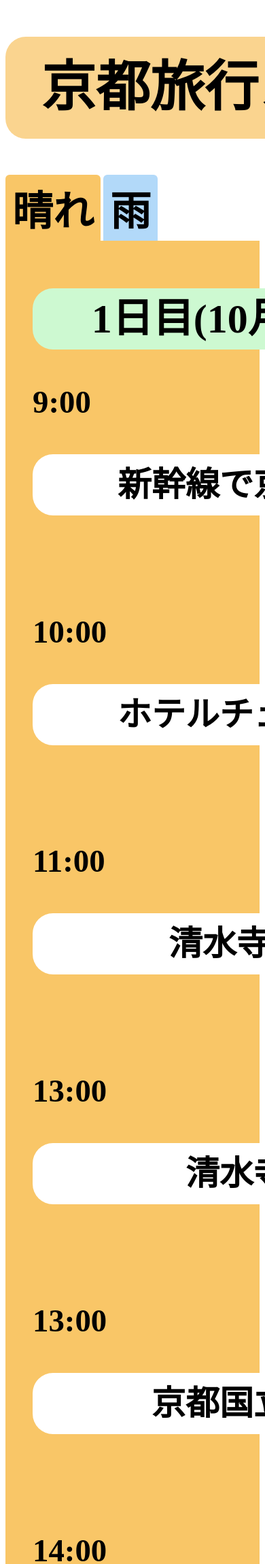
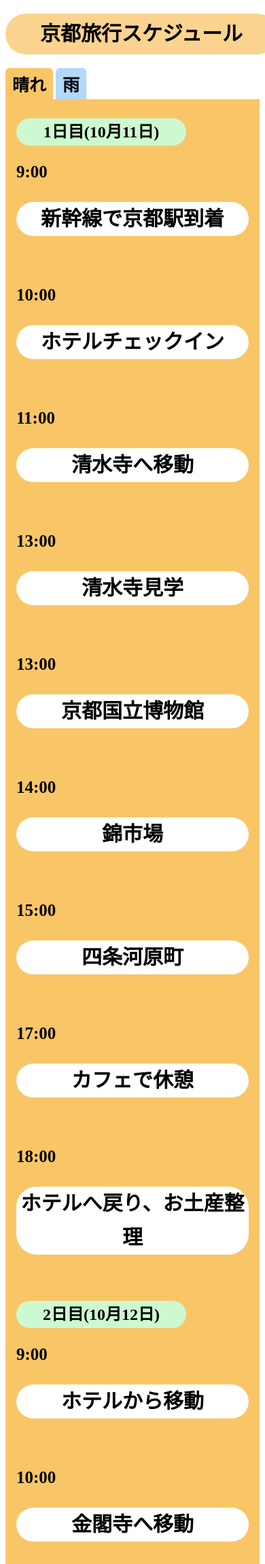
Before and after one commit to Utahshi-jp/tRAvelIN, a PHP site: page / in a window 390 px wide; the page is wider, and only the part inside the window is pictured. Shown: the top 2300 px of that part at 68% size. Run offline with PHP 8.4, Linux system fonts and the light colour scheme.

Commit message:
スマホ・パソコン対応完了

```diff
--- a/display_schedule/index.css
+++ b/display_schedule/index.css
@@ -151,64 +151,93 @@
 @media screen and (max-width:480px) {
 	.cp_tab>input:first-child:checked~.cp_tabpanels>.cp_tabpanel:first-child {
 		background: rgb(249, 198, 103);
-		font-size: 40px;
-		width: 100%;
+		font-size: 16px;
 	}
 
 	.cp_tab>input:nth-child(3):checked~.cp_tabpanels>.cp_tabpanel:nth-child(2) {
 		background: #b2d9f9;
-		font-size: 40px;
+		font-size: 16px;
+	}
 
+	.cp_tab>label {
+		position: relative;
+		display: inline-block;
+		padding: 5px 10px;
+		cursor: pointer;
+		border-radius: 6px 6px 0 0;
+		font-weight: bold;
 	}
 
 	.cp_tab>input:first-child+label {
 		background: rgb(249, 198, 103);
-		font-size: 60px;
+		font-size: 25px;
 	}
 
 	.cp_tab>input:nth-child(3)+label {
 		background: #b2d9f9;
-		font-size: 60px;
+		font-size: 25px;
+	}
+
+	.cp_tab>label:hover {
+		color: #0066cc;
+	}
+
+	.cp_tab>input:focus+label {
+		color: #ffffff;
+	}
+
+	.cp_tab>input:checked+label {
+		margin-bottom: -1px;
 	}
 
 	#rain>.p {
-		width: 700px;
-		line-height: 90px;
+		width: 100%;
+		line-height: 50px;
 		background-color: #fff;
 		border-radius: 30px;
 		color: black;
 		text-align: center;
 		font-weight: bold;
-		font-size: 50px;
+		font-size: 30px;
 		text-align: center;
 	}
 
 	#sunny>.p {
-		width: 700px;
-		line-height: 90px;
+		width: 100%;
+		line-height: 50px;
 		background-color: #fff;
 		border-radius: 30px;
 		color: black;
 		text-align: center;
 		font-weight: bold;
-		font-size: 50px;
+		font-size: 30px;
 		text-align: center;
 	}
 
+	#sunny>.h3 {
+		color: black;
+		font-size: 25px;
+	}
+
+	#rain>.h3 {
+		color: black;
+		font-size: 25px;
+	}
+
 	#title {
-		width: 900px;
-		line-height: 150px;
+		width: 400px;
+		line-height: 60px;
 		background-color: rgb(250, 212, 143);
 		border-radius: 30px;
 		color: black;
 		text-align: center;
 		font-weight: bold;
-		font-size: 40px;
+		font-size: 15px;
 	}
 
 	.day {
-		width: 600px;
-		line-height: 90px;
+		width: 250px;
+		line-height: 40px;
 		background-color: #cdf9d1;
 		border-radius: 30px;
 		color: black;
--- a/display_schedule/index.html
+++ b/display_schedule/index.html
@@ -4,8 +4,7 @@
 <head>
     <title>JSONデータの表示</title>
     <meta charset="UTF-8">
-    <meta name="viewport" content="width=device-width, initial-scale=1.0">
-</head>
+    <meta name="viewport" content="width=device-width, initial-scale=1.0, user-scalable=no"></head>
 
 <body>
     <div id="title"></div>
--- a/display_schedule/rain.js
+++ b/display_schedule/rain.js
@@ -13,7 +13,7 @@ fetch('sample.json')
         if (a % 2 == 1) {
           const b = data.days[a].schedule[i].activity;
           const c = data.days[a].schedule[i].time;
-          output += `<h3>${c}</h3><p class='p'>${b}</p><br>`; // 各アクティビティを`<p>`タグで囲んで出力
+          output += `<h3 class='h3'>${c}</h3><p class='p'>${b}</p><br>`; // 各アクティビティを`<p>`タグで囲んで出力
         }
       }
     }
--- a/display_schedule/sunny.js
+++ b/display_schedule/sunny.js
@@ -14,7 +14,7 @@ fetch('sample.json')
         if (a % 2 == 1) {
           const b = data.days[a].schedule[i].activity;
           const c = data.days[a].schedule[i].time;
-          output += `<h3>${c}</h3><p class='p'>${b}</p><br>`; // 各アクティビティを`<p>`タグで囲んで出力
+          output += `<h3 class = 'h3'>${c}</h3><p class='p'>${b}</p><br>`; // 各アクティビティを`<p>`タグで囲んで出力
         }
       }
     }
```
